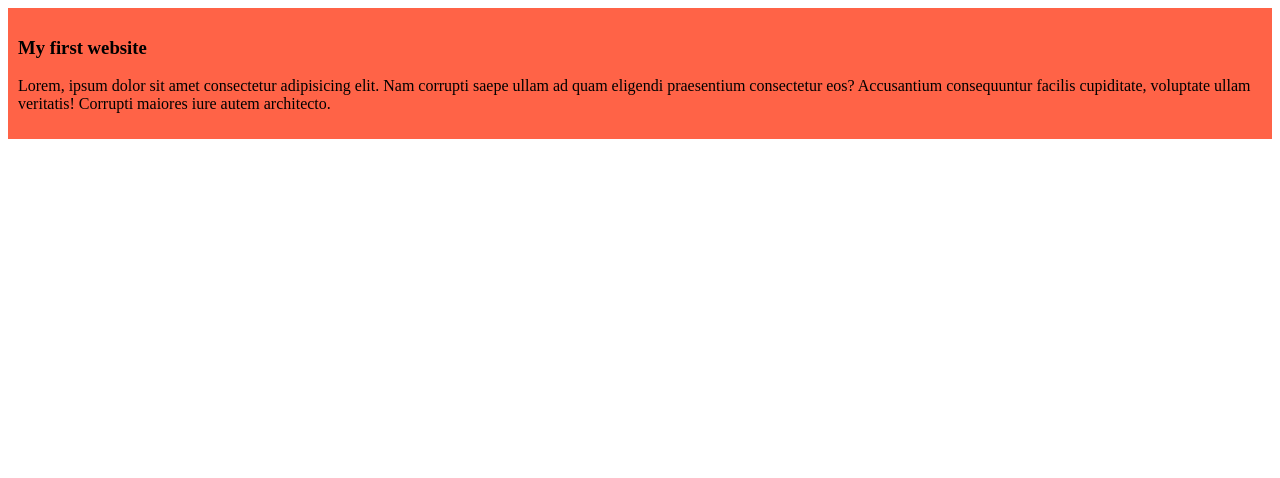
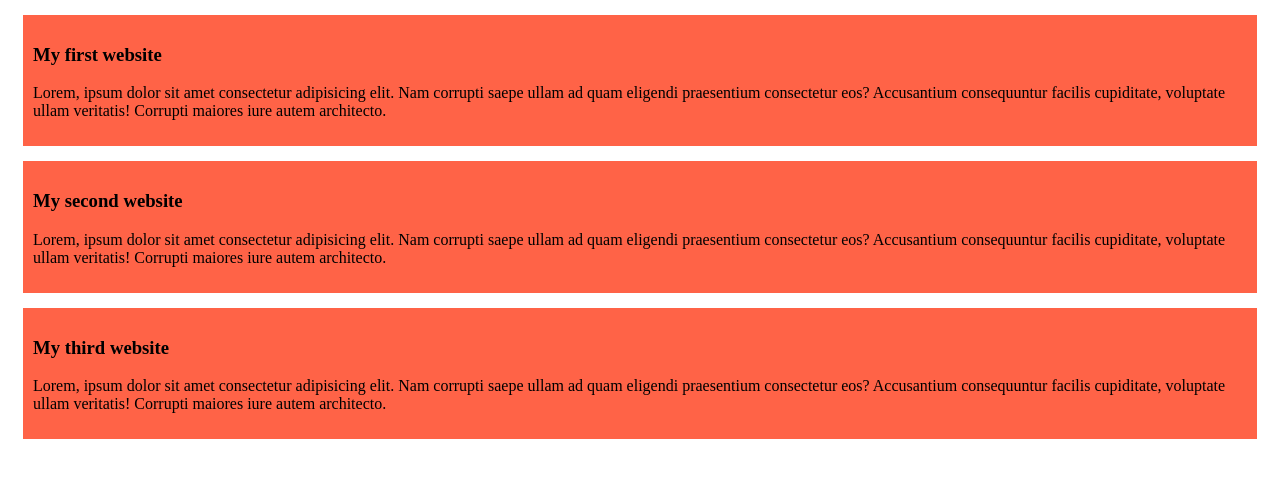
Before and after one commit to imtiazshayer/my-simple-website, a plain HTML site: page index.html in a window 1280 px wide. Drawn offline with Linux system fonts and the light colour scheme.

Commit message:
added the 2nd and 3rd blog

```diff
--- a/index.html
+++ b/index.html
@@ -12,6 +12,16 @@
 <p>Lorem, ipsum dolor sit amet consectetur adipisicing elit. Nam corrupti saepe ullam ad quam eligendi praesentium consectetur eos? Accusantium consequuntur facilis cupiditate, voluptate ullam veritatis! Corrupti maiores iure autem architecto.</p>
 
     </div>
+    <div>
+<h3>My second website</h3>
+<p>Lorem, ipsum dolor sit amet consectetur adipisicing elit. Nam corrupti saepe ullam ad quam eligendi praesentium consectetur eos? Accusantium consequuntur facilis cupiditate, voluptate ullam veritatis! Corrupti maiores iure autem architecto.</p>
+
+    </div>
+    <div>
+<h3>My third website</h3>
+<p>Lorem, ipsum dolor sit amet consectetur adipisicing elit. Nam corrupti saepe ullam ad quam eligendi praesentium consectetur eos? Accusantium consequuntur facilis cupiditate, voluptate ullam veritatis! Corrupti maiores iure autem architecto.</p>
+
+    </div>
 
 </body>
 </html>
--- a/styles/blog.css
+++ b/styles/blog.css
@@ -1,6 +1,7 @@
 div{
 background-color: tomato;
 padding: 10px;
+margin: 15px;
 
 
 }
```
